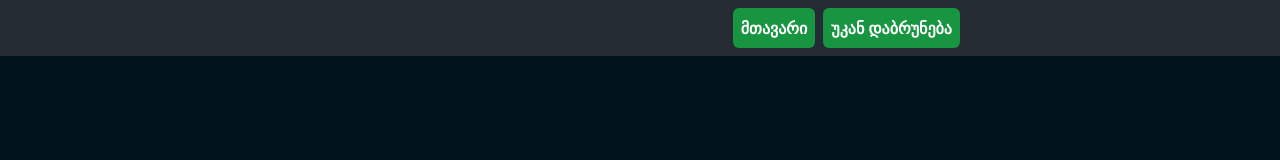
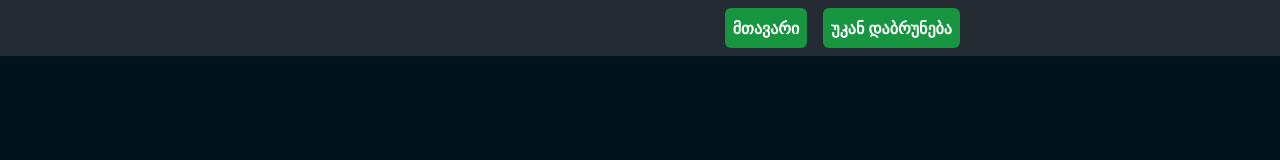
Before and after one commit to giorgipatashuri/crocobat-, an Angular app: page / in a window 1280 px wide. Shown: the top 160 px of the page. Built offline with nearby package versions, Linux system fonts and the light colour scheme.

Commit message:
updated ui

```diff
--- a/src/app/components/header/header.component.scss
+++ b/src/app/components/header/header.component.scss
@@ -5,5 +5,5 @@ header {
 
 }
 .custcontainer{
-    @apply h-full mx-auto w-4/5 md:w-1/2 lg:w-1/2 flex items-center gap-2 justify-end
+    @apply h-full mx-auto w-4/5 md:w-1/2 lg:w-1/2 flex items-center gap-4 justify-end
 }
```
